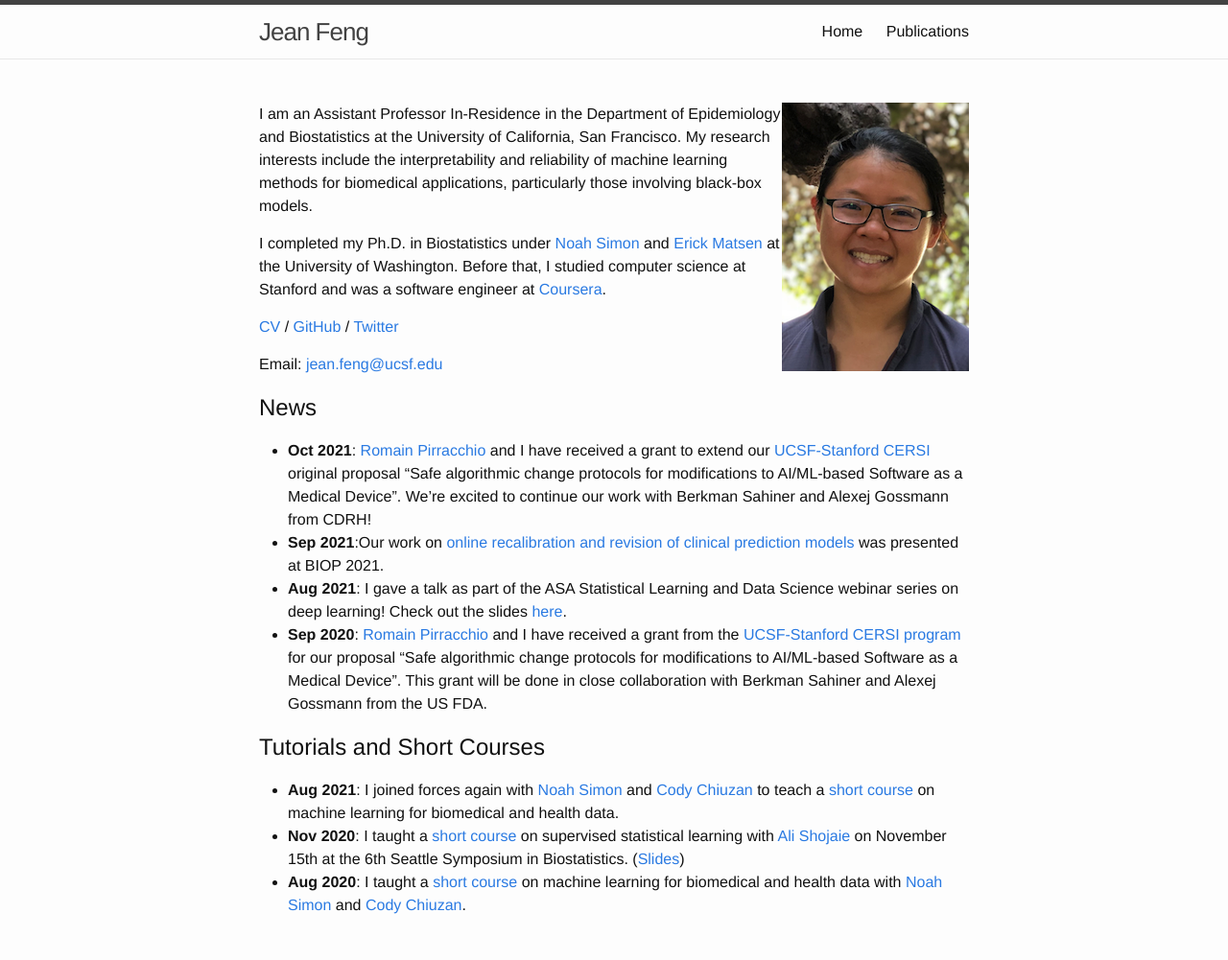
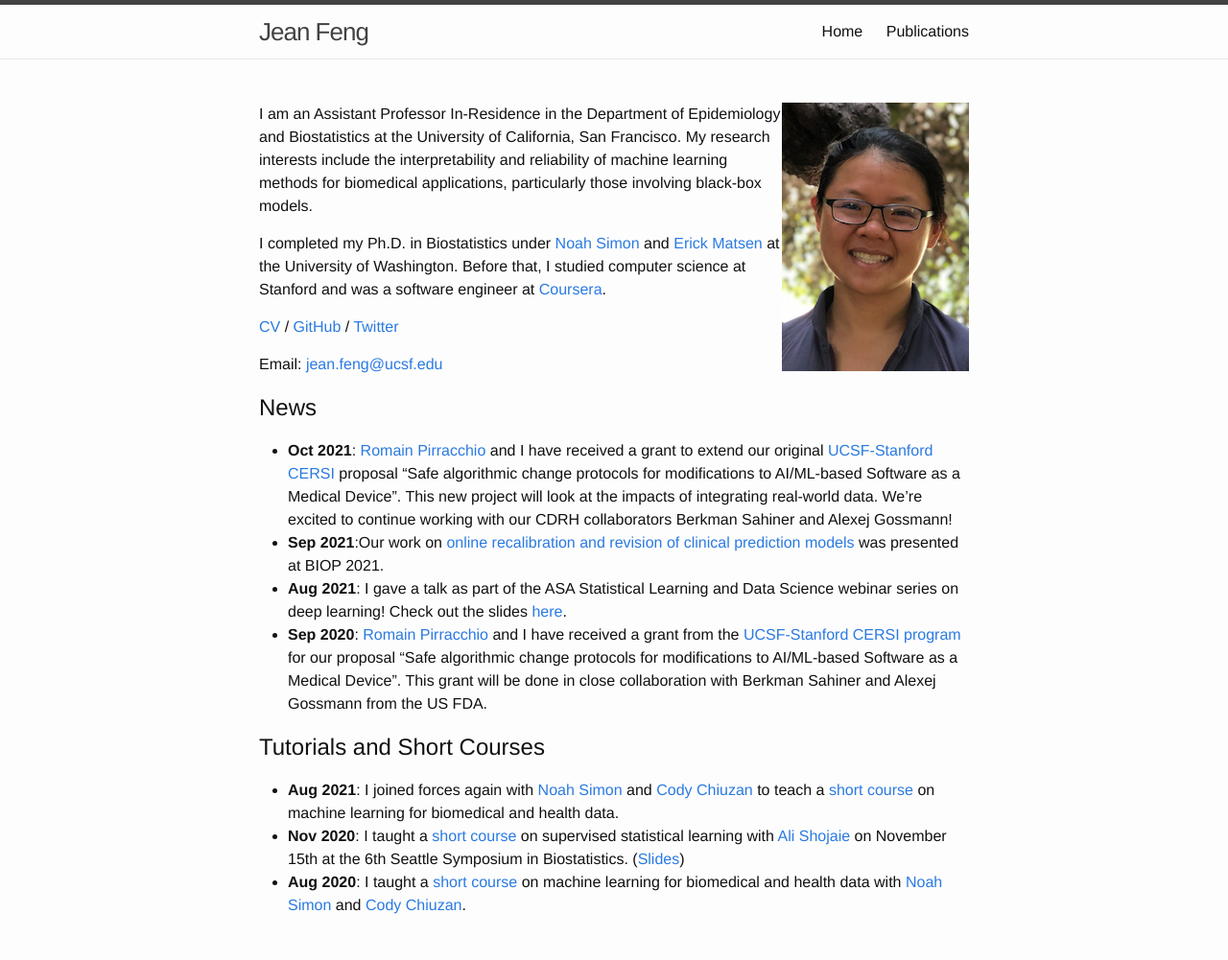
Before and after one commit to jjfeng/jjfeng.github.io, a Jekyll site: the page built from index.md, in a window 1280 px wide. Shown: the whole page at 96% size. Built offline with Jekyll 4.4.1, drawn with Linux system fonts in a browser that asks for light colours.

Commit message:
descript

```diff
--- a/index.md
+++ b/index.md
@@ -41,7 +41,7 @@ document.write("<a href='mailto:"+link+"'>"+link+"</a>")
 </script><noscript>Sorry, you need Javascript on to email me.</noscript>
 
 ## News
-- **Oct 2021**: [Romain Pirracchio](https://www.romainpirracchio.org/) and I have received a grant to extend our [UCSF-Stanford CERSI](https://pharm.ucsf.edu/cersi) original proposal "Safe algorithmic change protocols for modifications to AI/ML-based Software as a Medical Device". We're excited to continue our work with Berkman Sahiner and Alexej Gossmann from CDRH!
+- **Oct 2021**: [Romain Pirracchio](https://www.romainpirracchio.org/) and I have received a grant to extend our original [UCSF-Stanford CERSI](https://pharm.ucsf.edu/cersi) proposal "Safe algorithmic change protocols for modifications to AI/ML-based Software as a Medical Device". This new project will look at the impacts of integrating real-world data. We're excited to continue working with our CDRH collaborators Berkman Sahiner and Alexej Gossmann!
 - **Sep 2021**:Our work on [online recalibration and revision of clinical prediction models](https://ww2.amstat.org/meetings/biop/2021/onlineprogram/AbstractDetails.cfm?AbstractID=302405) was presented at BIOP 2021.
 - **Aug 2021**: I gave a talk as part of the ASA Statistical Learning and Data Science webinar series on deep learning! Check out the slides [here](https://www.jeanfeng.com/easier_slds.pdf).
 - **Sep 2020**: [Romain Pirracchio](https://www.romainpirracchio.org/) and I have received a grant from the [UCSF-Stanford CERSI program](https://pharm.ucsf.edu/cersi) for our proposal "Safe algorithmic change protocols for modifications to AI/ML-based Software as a Medical Device". This grant will be done in close collaboration with Berkman Sahiner and Alexej Gossmann from the US FDA.
```
